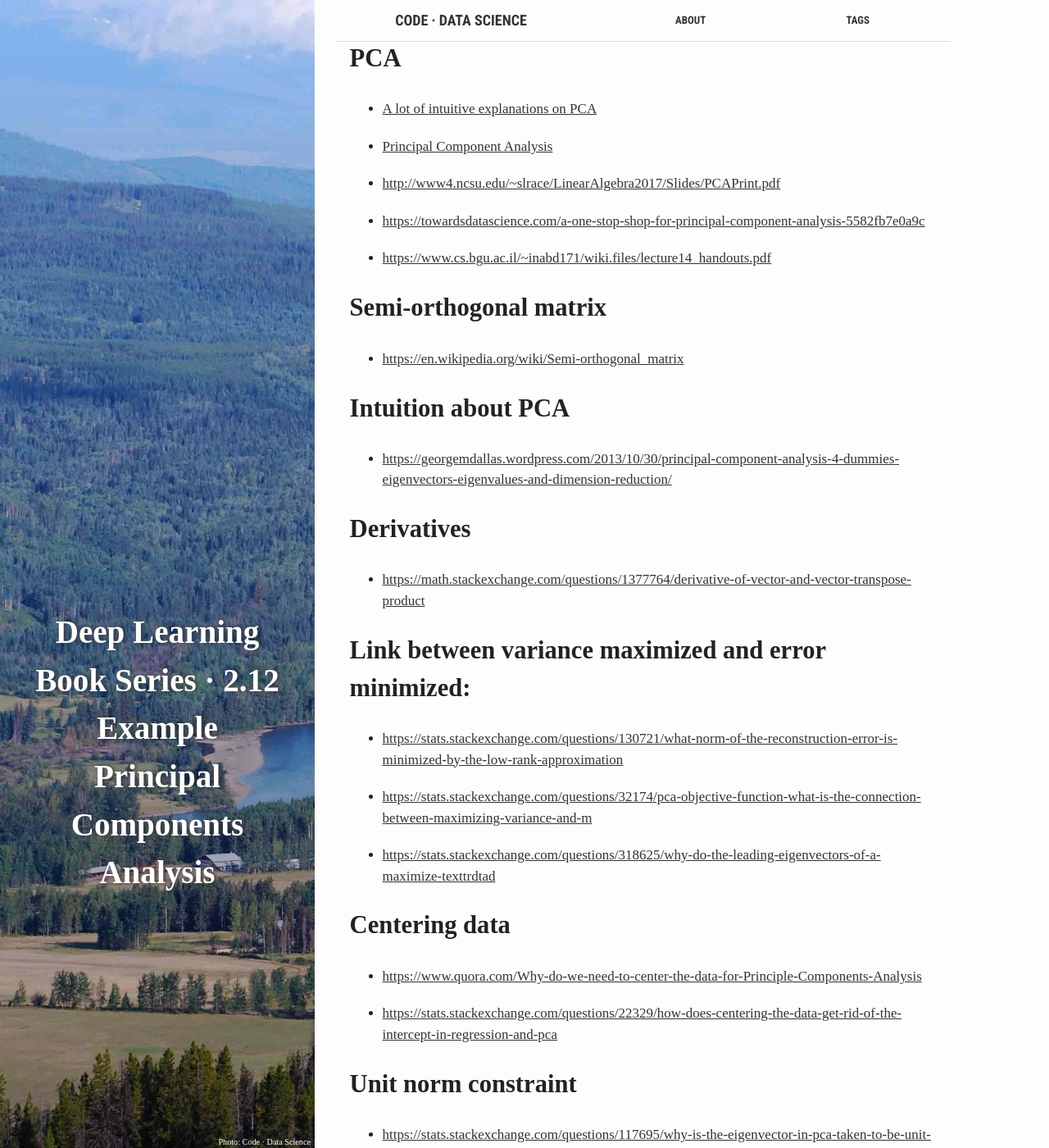
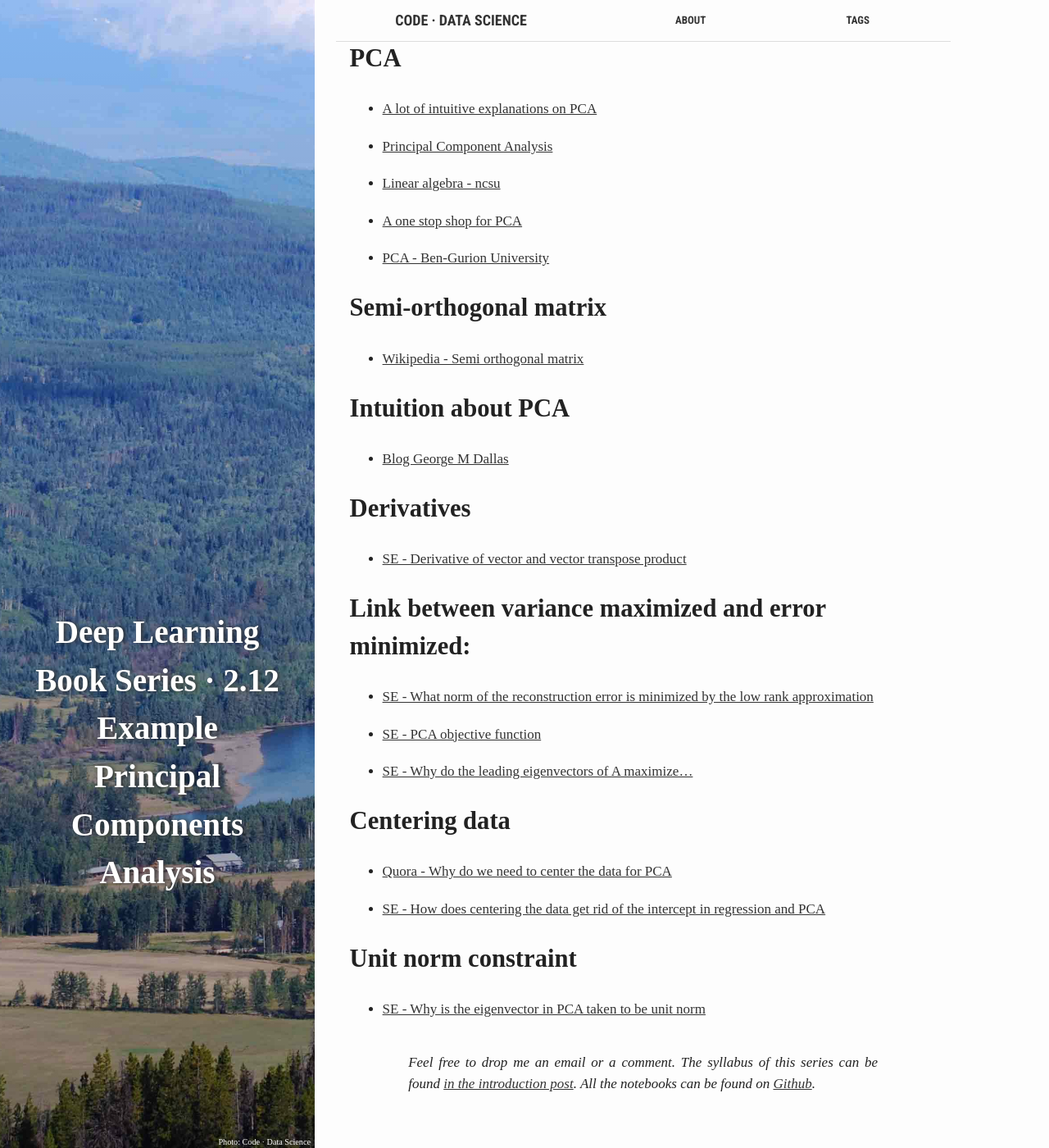
Before and after one commit to hadrienj/hadrienj.github.io, a Jekyll site: the page built from _posts/2018-03-26-Deep-Learning-Book-Series-2.12-Example-Principal-Components-Analysis.md, in a window 1280 px wide and 1400 px high, scrolled down 17016 px. Shown: the whole window at 82% size. Built offline with Jekyll 4.4.1, drawn with Linux system fonts in a browser that asks for light colours; formulas are drawn with MathJax 3; comment, search, counter and statistics services are not loaded; some of the changed text lies outside the part shown.

Commit message:
update references 2.12

```diff
--- a/_posts/2018-03-26-Deep-Learning-Book-Series-2.12-Example-Principal-Components-Analysis.md
+++ b/_posts/2018-03-26-Deep-Learning-Book-Series-2.12-Example-Principal-Components-Analysis.md
@@ -738,41 +738,41 @@ And... This is the end! We have gone through a lot of things during this series
 
 - [Principal Component Analysis](https://brilliant.org/wiki/principal-component-analysis/#from-approximate-equality-to-minimizing-function)
 
-- [http://www4.ncsu.edu/~slrace/LinearAlgebra2017/Slides/PCAPrint.pdf](http://www4.ncsu.edu/~slrace/LinearAlgebra2017/Slides/PCAPrint.pdf)
+- [Linear algebra - ncsu](http://www4.ncsu.edu/~slrace/LinearAlgebra2017/Slides/PCAPrint.pdf)
 
-- [https://towardsdatascience.com/a-one-stop-shop-for-principal-component-analysis-5582fb7e0a9c](https://towardsdatascience.com/a-one-stop-shop-for-principal-component-analysis-5582fb7e0a9c)
+- [A one stop shop for PCA](https://towardsdatascience.com/a-one-stop-shop-for-principal-component-analysis-5582fb7e0a9c)
 
-- [https://www.cs.bgu.ac.il/~inabd171/wiki.files/lecture14_handouts.pdf](https://www.cs.bgu.ac.il/~inabd171/wiki.files/lecture14_handouts.pdf)
+- [PCA - Ben-Gurion University](https://www.cs.bgu.ac.il/~inabd171/wiki.files/lecture14_handouts.pdf)
 
 ## Semi-orthogonal matrix
 
-- [https://en.wikipedia.org/wiki/Semi-orthogonal_matrix](https://en.wikipedia.org/wiki/Semi-orthogonal_matrix)
+- [Wikipedia - Semi orthogonal matrix](https://en.wikipedia.org/wiki/Semi-orthogonal_matrix)
 
 ## Intuition about PCA
 
-- [https://georgemdallas.wordpress.com/2013/10/30/principal-component-analysis-4-dummies-eigenvectors-eigenvalues-and-dimension-reduction/](https://georgemdallas.wordpress.com/2013/10/30/principal-component-analysis-4-dummies-eigenvectors-eigenvalues-and-dimension-reduction/)
+- [Blog George M Dallas](https://georgemdallas.wordpress.com/2013/10/30/principal-component-analysis-4-dummies-eigenvectors-eigenvalues-and-dimension-reduction/)
 
 ## Derivatives
 
-- [https://math.stackexchange.com/questions/1377764/derivative-of-vector-and-vector-transpose-product](https://math.stackexchange.com/questions/1377764/derivative-of-vector-and-vector-transpose-product)
+- [SE - Derivative of vector and vector transpose product](https://math.stackexchange.com/questions/1377764/derivative-of-vector-and-vector-transpose-product)
 
 ## Link between variance maximized and error minimized:
 
-- [https://stats.stackexchange.com/questions/130721/what-norm-of-the-reconstruction-error-is-minimized-by-the-low-rank-approximation](https://stats.stackexchange.com/questions/130721/what-norm-of-the-reconstruction-error-is-minimized-by-the-low-rank-approximation)
+- [SE - What norm of the reconstruction error is minimized by the low rank approximation](https://stats.stackexchange.com/questions/130721/what-norm-of-the-reconstruction-error-is-minimized-by-the-low-rank-approximation)
 
-- [https://stats.stackexchange.com/questions/32174/pca-objective-function-what-is-the-connection-between-maximizing-variance-and-m](https://stats.stackexchange.com/questions/32174/pca-objective-function-what-is-the-connection-between-maximizing-variance-and-m)
+- [SE - PCA objective function](https://stats.stackexchange.com/questions/32174/pca-objective-function-what-is-the-connection-between-maximizing-variance-and-m)
 
-- [https://stats.stackexchange.com/questions/318625/why-do-the-leading-eigenvectors-of-a-maximize-texttrdtad](https://stats.stackexchange.com/questions/32174/pca-objective-function-what-is-the-connection-between-maximizing-variance-and-m)
+- [SE - Why do the leading eigenvectors of A maximize...](https://stats.stackexchange.com/questions/318625/why-do-the-leading-eigenvectors-of-a-maximize-texttrdtad)
 
 ## Centering data
 
-- [https://www.quora.com/Why-do-we-need-to-center-the-data-for-Principle-Components-Analysis](https://www.quora.com/Why-do-we-need-to-center-the-data-for-Principle-Components-Analysis)
+- [Quora - Why do we need to center the data for PCA](https://www.quora.com/Why-do-we-need-to-center-the-data-for-Principle-Components-Analysis)
 
-- [https://stats.stackexchange.com/questions/22329/how-does-centering-the-data-get-rid-of-the-intercept-in-regression-and-pca](https://stats.stackexchange.com/questions/22329/how-does-centering-the-data-get-rid-of-the-intercept-in-regression-and-pca)
+- [SE - How does centering the data get rid of the intercept in regression and PCA](https://stats.stackexchange.com/questions/22329/how-does-centering-the-data-get-rid-of-the-intercept-in-regression-and-pca)
 
 ## Unit norm constraint
 
-- [https://stats.stackexchange.com/questions/117695/why-is-the-eigenvector-in-pca-taken-to-be-unit-norm](https://stats.stackexchange.com/questions/117695/why-is-the-eigenvector-in-pca-taken-to-be-unit-norm)
+- [SE - Why is the eigenvector in PCA taken to be unit norm](https://stats.stackexchange.com/questions/117695/why-is-the-eigenvector-in-pca-taken-to-be-unit-norm)
 
 <span class='notes'>
     Feel free to drop me an email or a comment. The syllabus of this series can be found [in the introduction post](https://hadrienj.github.io/posts/Deep-Learning-Book-Series-Introduction/). All the notebooks can be found on [Github](https://github.com/hadrienj/deepLearningBook-Notes).
```
